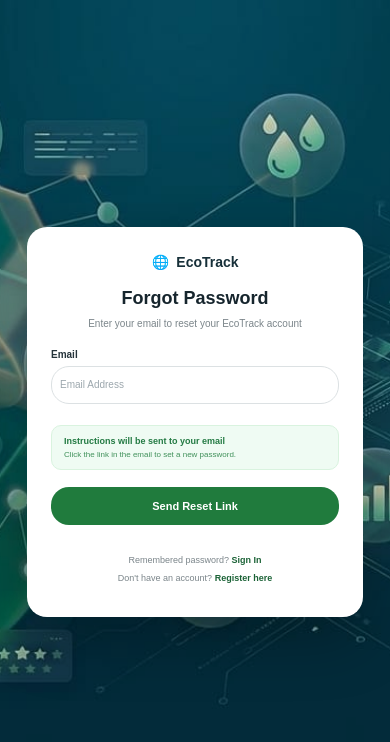
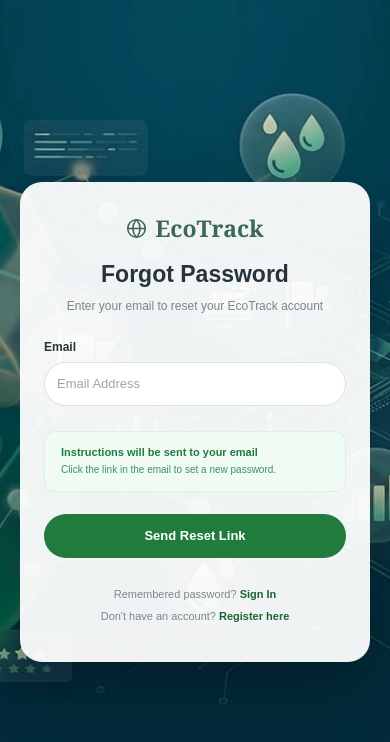
Before and after one commit to springboardmentor212/EcoTrack_Group4, a React (Create React App) app in the folder frontend/: page /forgot-password in a window 390 px wide. Shown: the top 742 px of the page. Built offline with nearby package versions, Linux system fonts and the light colour scheme.

Commit message:
Update forgot password UI and styling

```diff
--- a/frontend/public/index.html
+++ b/frontend/public/index.html
@@ -1,4 +1,4 @@
-<!DOCTYPE html>
+<!doctype html>
 <html lang="en">
   <head>
     <meta charset="utf-8" />
@@ -24,7 +24,7 @@
       work correctly both with client-side routing and a non-root public URL.
       Learn how to configure a non-root public URL by running `npm run build`.
     -->
-    <title>React App</title>
+    <title>EcoTrack</title>
   </head>
   <body>
     <noscript>You need to enable JavaScript to run this app.</noscript>
--- a/frontend/src/pages/Auth/ForgotPassword/ForgotPassword.css
+++ b/frontend/src/pages/Auth/ForgotPassword/ForgotPassword.css
@@ -16,7 +16,7 @@ body {
 }
 
 /* =========================================
-   PAGE BACKGROUND
+   PAGE
 ========================================= */
 
 .forgot-page {
@@ -32,10 +32,13 @@ body {
 
   background: #031c22;
 
-  color: #12222a;
+  color: #26343b;
 }
 
-/* Actual background image */
+
+/* =========================================
+   BACKGROUND IMAGE
+========================================= */
 
 .background-image {
   position: absolute;
@@ -51,8 +54,6 @@ body {
   z-index: 0;
 }
 
-/* Optional dark overlay to make card stand out */
-
 .background-image::after {
   content: "";
 
@@ -62,6 +63,7 @@ body {
   background: rgba(2, 25, 30, 0.08);
 }
 
+
 /* =========================================
    MAIN CARD
 ========================================= */
@@ -70,51 +72,109 @@ body {
   position: relative;
   z-index: 2;
 
-  width: 336px;
-  min-height: 414px;
+  width: 430px;
 
-  padding: 28px;
+  min-height: 535px;
 
-  background: #ffffff;
+  padding: 38px 38px 34px;
 
-  border-radius: 20px;
+  background: rgba(255, 255, 255, 0.94);
 
-  box-shadow: 0 22px 60px rgba(0, 0, 0, 0.25);
+  border-radius: 22px;
+
+  box-shadow:
+    0 25px 65px rgba(0, 0, 0, 0.28);
 
   text-align: center;
 }
 
+
 /* =========================================
-   BRAND
+   ECOTRACK BRAND
 ========================================= */
 
 .brand {
   display: flex;
+
   justify-content: center;
   align-items: center;
 
-  gap: 7px;
+  gap: 10px;
 
-  margin-bottom: 18px;
+  margin-bottom: 28px;
 
-  font-size: 14px;
+  color: #376d61;
+}
+
+
+/*
+   CSS Globe
+   Instead of 🌐 emoji so the logo
+   remains consistent across systems.
+*/
+
+.brand-icon {
+  position: relative;
+
+  width: 25px;
+  height: 25px;
+
+  border: 2px solid #376d61;
+
+  border-radius: 50%;
+}
+
+
+/* Horizontal globe line */
+
+.globe-horizontal {
+  position: absolute;
+
+  left: 3px;
+  right: 3px;
+
+  top: 10px;
+
+  height: 2px;
+
+  background: #376d61;
+
+  border-radius: 50%;
+}
+
+
+/* Vertical globe line */
+
+.globe-vertical {
+  position: absolute;
+
+  top: 2px;
+  bottom: 2px;
+
+  left: 10px;
+
+  width: 2px;
+
+  background: #376d61;
+
+  border-radius: 50%;
+}
+
+
+/* EcoTrack text */
+
+.brand-name {
+  font-family: Georgia, "Times New Roman", serif;
+
+  font-size: 28px;
+
   font-weight: 700;
 
-  color: #173039;
+  letter-spacing: -0.5px;
+
+  color: #376d61;
 }
 
-.brand-icon {
-  display: flex;
-  align-items: center;
-  justify-content: center;
-
-  width: 18px;
-  height: 18px;
-
-  font-size: 14px;
-
-  color: #18824c;
-}
 
 /* =========================================
    HEADING
@@ -123,22 +183,32 @@ body {
 .forgot-card h1 {
   margin: 0;
 
-  font-size: 17px;
-  line-height: 1.3;
+  font-family: Arial, Helvetica, sans-serif;
+
+  font-size: 28px;
+
+  line-height: 1.25;
 
   font-weight: 700;
 
-  color: #16252d;
+  color: #26343b;
 }
 
+
+/* =========================================
+   SUBTITLE
+========================================= */
+
 .subtitle {
-  margin: 5px 0 18px;
+  margin: 8px 0 30px;
 
-  font-size: 9px;
+  font-size: 14px;
+
   line-height: 1.5;
 
   color: #7b858a;
 }
+
 
 /* =========================================
    FORM
@@ -148,16 +218,23 @@ body {
   text-align: left;
 }
 
+
+/* =========================================
+   LABEL
+========================================= */
+
 .forgot-card label {
   display: block;
 
-  margin-bottom: 6px;
+  margin-bottom: 8px;
 
-  font-size: 9px;
+  font-size: 13px;
+
   font-weight: 600;
 
   color: #26343b;
 }
+
 
 /* =========================================
    INPUT
@@ -165,114 +242,145 @@ body {
 
 .input-wrapper {
   width: 100%;
-  height: 34px;
+
+  height: 46px;
 
   display: flex;
+
   align-items: center;
 
   border: 1px solid #dce1e3;
 
-  border-radius: 18px;
+  border-radius: 24px;
 
   background: #ffffff;
 
   transition: 0.2s ease;
+
+  overflow: hidden;
 }
+
 
 .input-wrapper:focus-within {
   border-color: #207b3d;
 
-  box-shadow: 0 0 0 3px rgba(32, 123, 61, 0.08);
+  box-shadow:
+    0 0 0 3px rgba(32, 123, 61, 0.08);
 }
+
 
 .input-wrapper.input-error {
   border-color: #d94b4b;
 }
 
+
+/* Email Icon */
+
 .input-icon {
-  width: 38px;
+  width: 48px;
 
   display: flex;
+
   align-items: center;
-  justify-content: flex-end;
 
-  font-size: 12px;
+  justify-content: center;
+
+  font-size: 17px;
 
   color: #9ba7ad;
 }
 
+
+/* Input */
+
 .input-wrapper input {
   flex: 1;
+
   height: 100%;
 
-  padding: 0 13px 0 8px;
+  padding: 0 16px 0 12px;
 
   border: none;
+
   outline: none;
 
   background: transparent;
 
-  font-size: 9px;
+  font-family: Arial, Helvetica, sans-serif;
+
+  font-size: 14px;
 
   color: #26343b;
 }
+
 
 .input-wrapper input::placeholder {
   color: #9ca7ad;
 }
 
+
 /* =========================================
-   ERROR MESSAGE
+   ERROR
 ========================================= */
 
 .error-message {
-  margin: 5px 4px 0;
+  margin: 7px 5px 0;
 
-  font-size: 8px;
+  font-size: 12px;
 
   color: #d84b4b;
 }
 
+
 /* =========================================
-   INSTRUCTION BOX
+   INFORMATION BOX
 ========================================= */
 
 .instruction-box {
   display: flex;
+
   flex-direction: column;
 
-  gap: 4px;
+  gap: 5px;
 
-  margin-top: 21px;
-  padding: 10px 12px;
+  margin-top: 25px;
+
+  padding: 14px 16px;
 
   border: 1px solid #d9f3df;
 
-  border-radius: 10px;
+  border-radius: 11px;
 
   background: #effbf3;
 }
 
+
 .instruction-box strong {
-  font-size: 8px;
+  font-size: 12px;
+
   font-weight: 600;
 
   color: #237a43;
 }
 
+
 .instruction-box span {
-  font-size: 7px;
+  font-size: 11px;
+
+  line-height: 1.4;
 
   color: #41915b;
 }
+
 
 /* =========================================
    SUCCESS MESSAGE
 ========================================= */
 
 .success-message {
-  margin-top: 9px;
-  padding: 8px 10px;
+  margin-top: 10px;
+
+  padding: 11px 12px;
 
   border-radius: 8px;
 
@@ -280,27 +388,35 @@ body {
 
   color: #247b43;
 
-  font-size: 8px;
+  font-size: 11px;
+
+  text-align: center;
 }
 
+
 /* =========================================
-   RESET BUTTON
+   BUTTON
 ========================================= */
 
 .reset-button {
   width: 100%;
-  height: 34px;
 
-  margin-top: 17px;
+  height: 46px;
+
+  margin-top: 22px;
 
   border: none;
-  border-radius: 18px;
+
+  border-radius: 24px;
 
   background: #207b3d;
 
   color: #ffffff;
 
-  font-size: 10px;
+  font-family: Arial, Helvetica, sans-serif;
+
+  font-size: 14px;
+
   font-weight: 600;
 
   cursor: pointer;
@@ -311,15 +427,19 @@ body {
     box-shadow 0.2s ease;
 }
 
+
 .reset-button:hover {
   background: #196b34;
 
-  box-shadow: 0 6px 16px rgba(32, 123, 61, 0.22);
+  box-shadow:
+    0 7px 18px rgba(32, 123, 61, 0.22);
 }
+
 
 .reset-button:active {
   transform: scale(0.98);
 }
+
 
 /* =========================================
    BOTTOM LINKS
@@ -331,13 +451,15 @@ body {
   text-align: center;
 }
 
+
 .auth-links p {
-  margin: 8px 0;
+  margin: 10px 0;
 
-  font-size: 8px;
+  font-size: 12px;
 
   color: #7b858a;
 }
+
 
 .auth-links a {
   color: #1c6337;
@@ -347,80 +469,95 @@ body {
   text-decoration: none;
 }
 
+
 .auth-links a:hover {
   text-decoration: underline;
 }
+
 
 /* =========================================
    RESPONSIVE
 ========================================= */
 
 @media (max-width: 768px) {
-  .background-image {
-    background-position: center;
+
+  .forgot-card {
+    width: 400px;
+
+    padding: 34px 32px;
   }
 
-  .forgot-card {
-    width: 330px;
+  .brand-name {
+    font-size: 26px;
+  }
+
+  .forgot-card h1 {
+    font-size: 26px;
   }
 }
 
+
 @media (max-width: 480px) {
+
   .forgot-page {
     padding: 20px;
   }
 
-  .background-image {
-    background-position: center;
-  }
-
   .forgot-card {
     width: 100%;
-    max-width: 336px;
+
+    max-width: 390px;
 
     min-height: auto;
 
-    padding: 26px 24px;
+    padding: 30px 24px;
   }
 
   .brand {
-    margin-bottom: 16px;
+    margin-bottom: 22px;
+  }
+
+  .brand-name {
+    font-size: 24px;
   }
 
   .forgot-card h1 {
-    font-size: 18px;
+    font-size: 23px;
   }
 
   .subtitle {
+    font-size: 12px;
+
+    margin-bottom: 25px;
+  }
+
+  .forgot-card label {
+    font-size: 12px;
+  }
+
+  .input-wrapper {
+    height: 44px;
+  }
+
+  .input-wrapper input {
+    font-size: 13px;
+  }
+
+  .instruction-box strong {
+    font-size: 11px;
+  }
+
+  .instruction-box span {
     font-size: 10px;
   }
 
-  .forgot-card label {
-    font-size: 10px;
-  }
+  .reset-button {
+    height: 44px;
 
-  .input-wrapper {
-    height: 38px;
-  }
-
-  .input-wrapper input {
-    font-size: 10px;
-  }
-
-  .instruction-box strong {
-    font-size: 9px;
-  }
-
-  .instruction-box span {
-    font-size: 8px;
-  }
-
-  .reset-button {
-    height: 38px;
-    font-size: 11px;
+    font-size: 13px;
   }
 
   .auth-links p {
-    font-size: 9px;
+    font-size: 11px;
   }
 }
--- a/frontend/src/pages/Auth/ForgotPassword/ForgotPassword.jsx
+++ b/frontend/src/pages/Auth/ForgotPassword/ForgotPassword.jsx
@@ -1,5 +1,6 @@
 import React, { useState } from "react";
 import "./ForgotPassword.css";
+import { Globe } from "lucide-react";
 import bgImage from "../../../assets/bg-image.jpeg";
 
 const ForgotPassword = () => {
@@ -63,20 +64,19 @@ const ForgotPassword = () => {
 
   return (
     <div className="forgot-page">
-     <div
-  className="background-image"
-  style={{ backgroundImage: `url(${bgImage})` }}
-></div>
 
-      {/* Main card */}
+      {/* Background Image */}
+      <div
+        className="background-image"
+        style={{ backgroundImage: `url(${bgImage})` }}
+      ></div>
+
+      {/* Main Card */}
       <main className="forgot-card">
 
-        {/* Logo */}
-        <div className="brand">
-          <div className="brand-icon">
-            🌐
-          </div>
-
+        {/* EcoTrack Logo */}
+        <div className="logo">
+          <Globe size={21} strokeWidth={1.8} />
           <span>EcoTrack</span>
         </div>
 
@@ -90,10 +90,12 @@ const ForgotPassword = () => {
         {/* Form */}
         <form onSubmit={handleSubmit}>
 
+          {/* Email Label */}
           <label htmlFor="email">
             Email
           </label>
 
+          {/* Email Input */}
           <div className={`input-wrapper ${error ? "input-error" : ""}`}>
 
 
@@ -118,7 +120,7 @@ const ForgotPassword = () => {
             </p>
           )}
 
-          {/* Information box */}
+          {/* Information Box */}
           <div className="instruction-box">
 
             <strong>
@@ -131,7 +133,7 @@ const ForgotPassword = () => {
 
           </div>
 
-          {/* Success message */}
+          {/* Success Message */}
           {submitted && (
           <div className="success-message">
            Password reset request created successfully.
@@ -149,12 +151,12 @@ const ForgotPassword = () => {
 
         </form>
 
-        {/* Bottom links */}
+        {/* Bottom Links */}
         <div className="auth-links">
 
           <p>
             Remembered password?
-            <a href="/login"> Sign In</a>
+            <a href="/"> Sign In</a>
           </p>
 
           <p>
```
